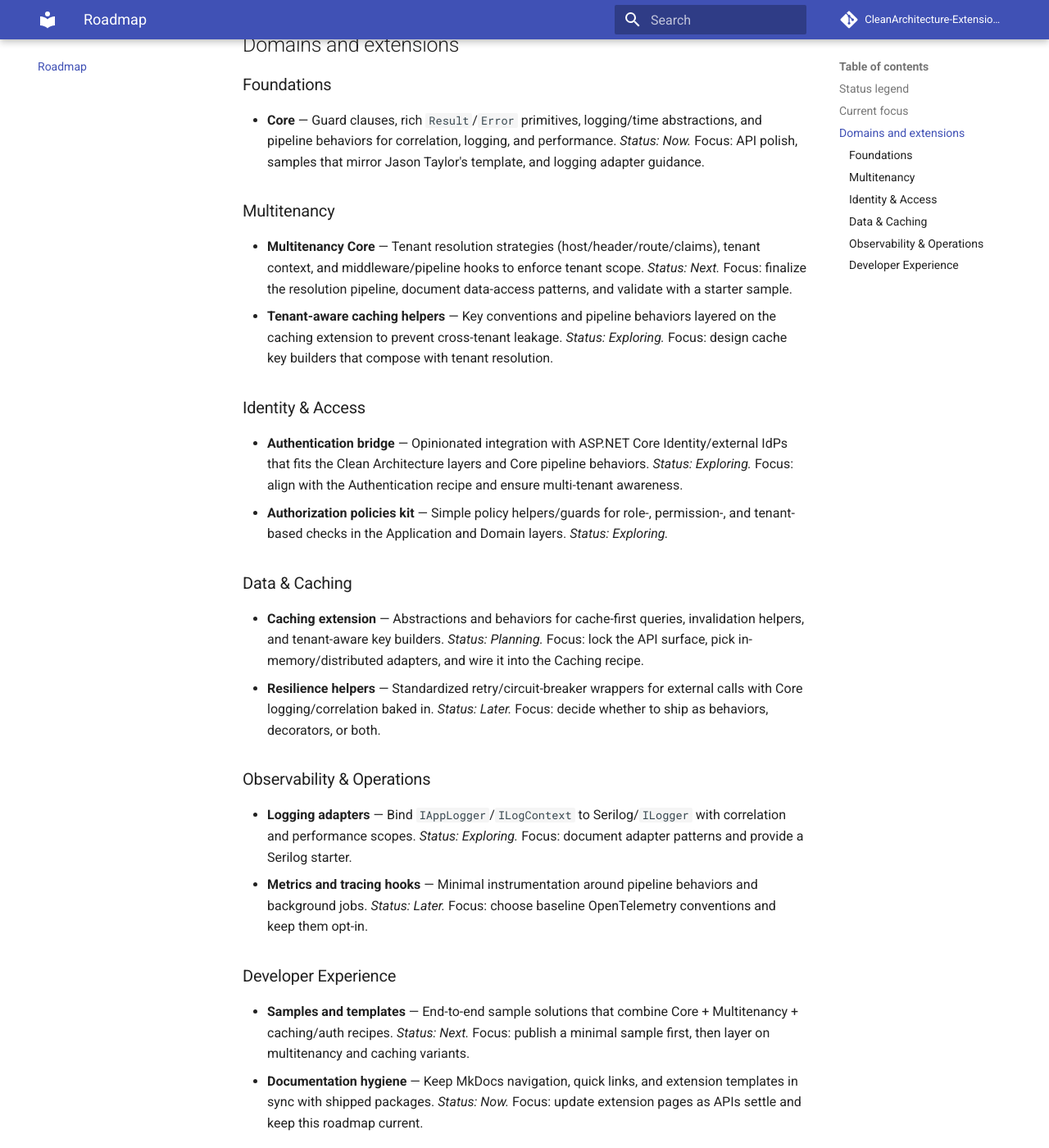
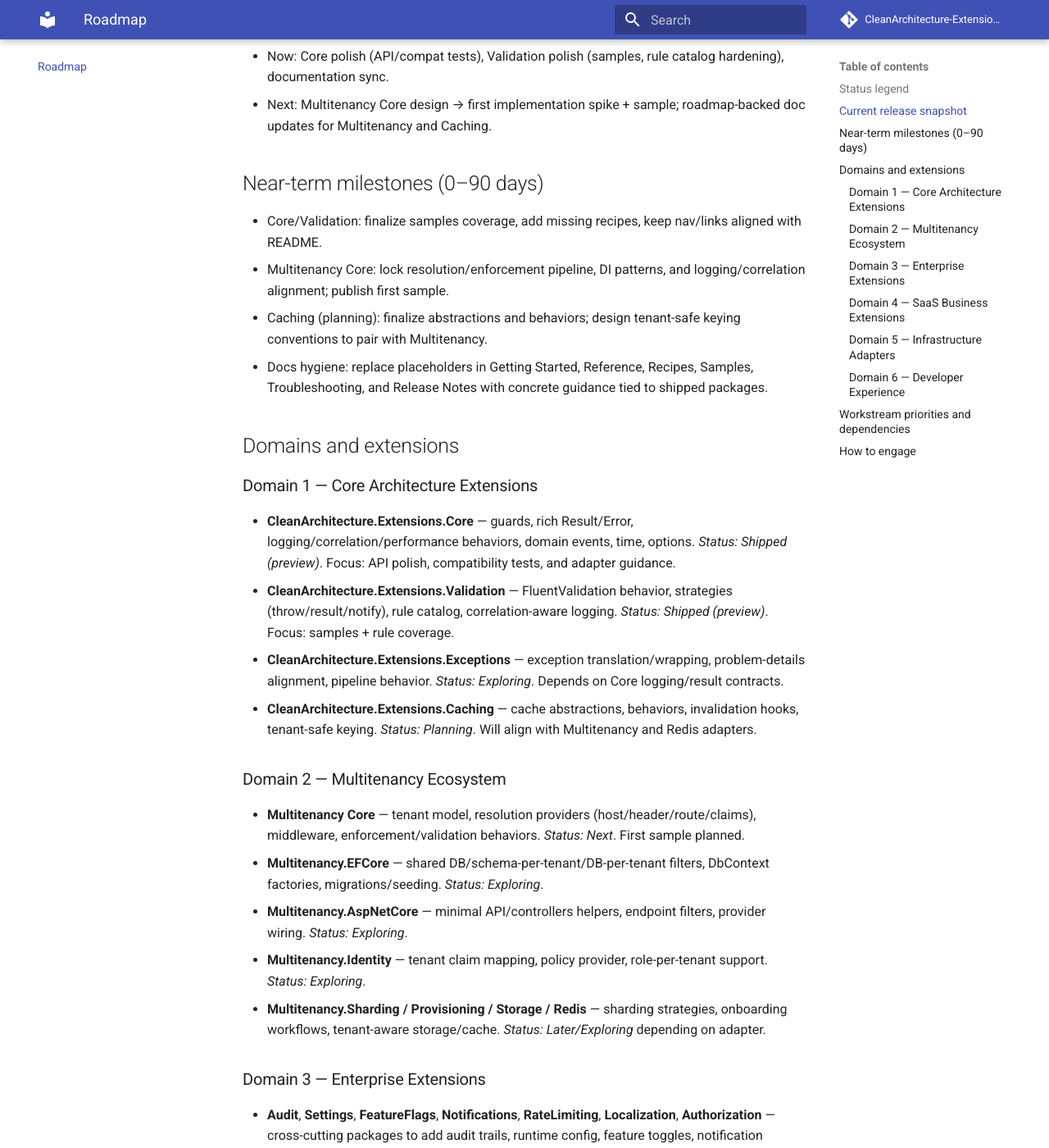
Before and after one commit to CleanArchitecture-Extensions/CleanArchitecture.Extensions, an MkDocs documentation site: the page built from docs/roadmap.md, in a window 1280 px wide and 1400 px high, scrolled down 701 px. Shown: the whole window at 82% size. Built offline with MkDocs 1.6.1 and Material for MkDocs 9.7.7, drawn with Linux system fonts in a browser that asks for light colours; comment, search, counter and statistics services are not loaded; some of the changed text lies outside the part shown.

Commit message:
Update roadmap.md

```diff
--- a/docs/roadmap.md
+++ b/docs/roadmap.md
@@ -1,38 +1,71 @@
 # Roadmap
 
-Early-stage view of where CleanArchitecture.Extensions is heading. Status tags keep us honest about what is shipping now versus what is queued or still being explored.
+An honest, Jason-Taylor-aligned look at where CleanArchitecture.Extensions is headed. We ship extensions as opt-in NuGet packages that plug into the upstream template without forking it. This roadmap tracks what is ready today, what is being built next, and what is queued behind it. Use it alongside HighLevelDocs/\* for the detailed design intent of each module.
 
 ## Status legend
-- **Now**: active development and doc polish.
-- **Next**: planned immediately after the current focus.
-- **Exploring**: shaping scope and design; timeline not locked.
-- **Later**: anchored idea, likely to follow once earlier phases land.
 
-## Current focus
-- Harden the Core extension (guards, `Result`/`Error`, correlation/logging/performance behaviors) and add quickstart-style samples.
-- Finish the Multitenancy Core outline: tenant resolution pipeline, tenant context propagation, and doc coverage that matches the Clean Architecture template.
+- **Shipped** – package available (currently preview), docs + samples live.
+- **Now** – active implementation and doc polish.
+- **Next** – starts immediately after current work; requirements captured in HighLevelDocs.
+- **Exploring** – shaping scope/design; timeline flexible.
+- **Later** – anchored idea, sequenced after earlier phases.
+
+## Current release snapshot
+
+- Shipped (preview): CleanArchitecture.Extensions.Core, CleanArchitecture.Extensions.Validation (net8.0/net10.0, SourceLink, snupkg). Docs and samples are live.
+- Now: Core polish (API/compat tests), Validation polish (samples, rule catalog hardening), documentation sync.
+- Next: Multitenancy Core design → first implementation spike + sample; roadmap-backed doc updates for Multitenancy and Caching.
+
+## Near-term milestones (0–90 days)
+
+- Core/Validation: finalize samples coverage, add missing recipes, keep nav/links aligned with README.
+- Multitenancy Core: lock resolution/enforcement pipeline, DI patterns, and logging/correlation alignment; publish first sample.
+- Caching (planning): finalize abstractions and behaviors; design tenant-safe keying conventions to pair with Multitenancy.
+- Docs hygiene: replace placeholders in Getting Started, Reference, Recipes, Samples, Troubleshooting, and Release Notes with concrete guidance tied to shipped packages.
 
 ## Domains and extensions
 
-### Foundations
-- **Core** — Guard clauses, rich `Result`/`Error` primitives, logging/time abstractions, and pipeline behaviors for correlation, logging, and performance. _Status: Now._ Focus: API polish, samples that mirror Jason Taylor's template, and logging adapter guidance.
+### Domain 1 — Core Architecture Extensions
 
-### Multitenancy
-- **Multitenancy Core** — Tenant resolution strategies (host/header/route/claims), tenant context, and middleware/pipeline hooks to enforce tenant scope. _Status: Next._ Focus: finalize the resolution pipeline, document data-access patterns, and validate with a starter sample.
-- **Tenant-aware caching helpers** — Key conventions and pipeline behaviors layered on the caching extension to prevent cross-tenant leakage. _Status: Exploring._ Focus: design cache key builders that compose with tenant resolution.
+- **CleanArchitecture.Extensions.Core** — guards, rich Result/Error, logging/correlation/performance behaviors, domain events, time, options. _Status: Shipped (preview)_. Focus: API polish, compatibility tests, and adapter guidance.
+- **CleanArchitecture.Extensions.Validation** — FluentValidation behavior, strategies (throw/result/notify), rule catalog, correlation-aware logging. _Status: Shipped (preview)_. Focus: samples + rule coverage.
+- **CleanArchitecture.Extensions.Exceptions** — exception translation/wrapping, problem-details alignment, pipeline behavior. _Status: Exploring_. Depends on Core logging/result contracts.
+- **CleanArchitecture.Extensions.Caching** — cache abstractions, behaviors, invalidation hooks, tenant-safe keying. _Status: Planning_. Will align with Multitenancy and Redis adapters.
 
-### Identity & Access
-- **Authentication bridge** — Opinionated integration with ASP.NET Core Identity/external IdPs that fits the Clean Architecture layers and Core pipeline behaviors. _Status: Exploring._ Focus: align with the Authentication recipe and ensure multi-tenant awareness.
-- **Authorization policies kit** — Simple policy helpers/guards for role-, permission-, and tenant-based checks in the Application and Domain layers. _Status: Exploring._
+### Domain 2 — Multitenancy Ecosystem
 
-### Data & Caching
-- **Caching extension** — Abstractions and behaviors for cache-first queries, invalidation helpers, and tenant-aware key builders. _Status: Planning._ Focus: lock the API surface, pick in-memory/distributed adapters, and wire it into the Caching recipe.
-- **Resilience helpers** — Standardized retry/circuit-breaker wrappers for external calls with Core logging/correlation baked in. _Status: Later._ Focus: decide whether to ship as behaviors, decorators, or both.
+- **Multitenancy Core** — tenant model, resolution providers (host/header/route/claims), middleware, enforcement/validation behaviors. _Status: Next_. First sample planned.
+- **Multitenancy.EFCore** — shared DB/schema-per-tenant/DB-per-tenant filters, DbContext factories, migrations/seeding. _Status: Exploring_.
+- **Multitenancy.AspNetCore** — minimal API/controllers helpers, endpoint filters, provider wiring. _Status: Exploring_.
+- **Multitenancy.Identity** — tenant claim mapping, policy provider, role-per-tenant support. _Status: Exploring_.
+- **Multitenancy.Sharding / Provisioning / Storage / Redis** — sharding strategies, onboarding workflows, tenant-aware storage/cache. _Status: Later/Exploring_ depending on adapter.
 
-### Observability & Operations
-- **Logging adapters** — Bind `IAppLogger`/`ILogContext` to Serilog/`ILogger` with correlation and performance scopes. _Status: Exploring._ Focus: document adapter patterns and provide a Serilog starter.
-- **Metrics and tracing hooks** — Minimal instrumentation around pipeline behaviors and background jobs. _Status: Later._ Focus: choose baseline OpenTelemetry conventions and keep them opt-in.
+### Domain 3 — Enterprise Extensions
 
-### Developer Experience
-- **Samples and templates** — End-to-end sample solutions that combine Core + Multitenancy + caching/auth recipes. _Status: Next._ Focus: publish a minimal sample first, then layer on multitenancy and caching variants.
-- **Documentation hygiene** — Keep MkDocs navigation, quick links, and extension templates in sync with shipped packages. _Status: Now._ Focus: update extension pages as APIs settle and keep this roadmap current.
+- **Audit**, **Settings**, **FeatureFlags**, **Notifications**, **RateLimiting**, **Localization**, **Authorization** — cross-cutting packages to add audit trails, runtime config, feature toggles, notification channels, throttling, localization, and permission models. _Status: Exploring/Later_. Each will align with Core correlation/time and Multitenancy when present.
+
+### Domain 4 — SaaS Business Extensions
+
+- **Payments**, **Documents**, **UserManagement** — SaaS-focused building blocks (billing, document generation, onboarding/MFA/passwordless). _Status: Exploring_. Will emit events for Notifications and Provisioning.
+
+### Domain 5 — Infrastructure Adapters
+
+- **Redis**, **MessageBus** (RabbitMQ/ASB/Kafka + outbox), **Observability** (OTEL), **Storage** (Blob/S3/local), **Search** (Elastic/Azure Search) — adapters to keep Application clean while swapping providers. _Status: Planning/Exploring_. Will reuse Core logging/correlation and Multitenancy context where relevant.
+
+### Domain 6 — Developer Experience
+
+- **CLI**, **Templates**, **Testing**, **SourceLinkAndSymbols**, **NuGetPackaging** — tooling to scaffold modules, keep packaging consistent, and improve test ergonomics. _Status: Exploring/Later_. Templates/CLI follow once Multitenancy/Caching patterns stabilize.
+
+## Workstream priorities and dependencies
+
+- **Docs-first**: every shipped capability must have a filled extension page, sample, and recipe. README links depend on this.
+- **Sample-first**: new modules land with runnable samples; prioritize pipeline wiring (MediatR, DI) and logs showing correlation/tenant context.
+- **Compatibility**: keep MediatR signatures and template ordering intact; legacy Result shims remain until migrations are trivial.
+- **Tenant-aware design**: Caching, Redis, Storage, MessageBus, RateLimiting must consume Multitenancy abstractions to prevent cross-tenant leakage.
+- **Observability alignment**: adapters should carry correlation IDs from Core; OTEL conventions to follow once Observability ships.
+
+## How to engage
+
+- Building with shipped packages: start with Core + Validation, run the samples under samples/, and follow the extension pages for wiring and options.
+- Contributing: pick a WIP module, read the matching HighLevelDocs/Domain*/CleanArchitecture.Extensions.*.md, propose doc/sample scaffolds, then code + tests.
+- Tracking progress: watch releases and docs/release-notes/ once populated; this roadmap will be updated as milestones move.
```
